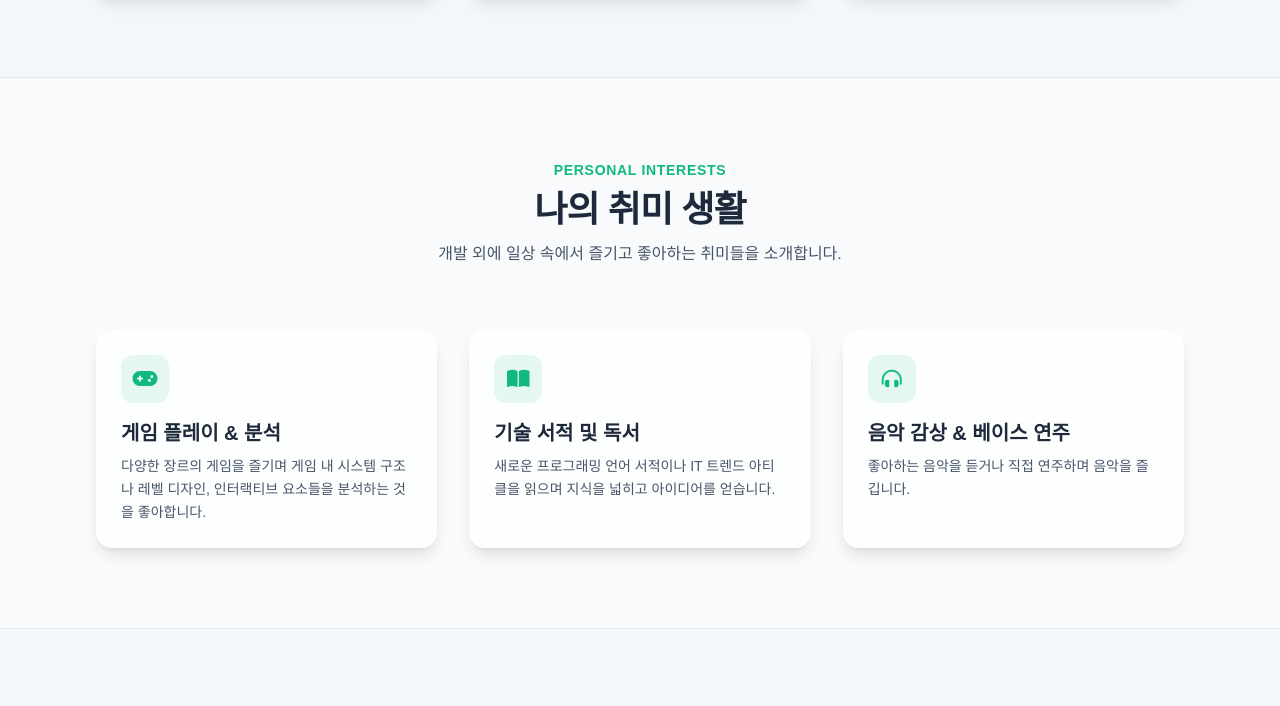
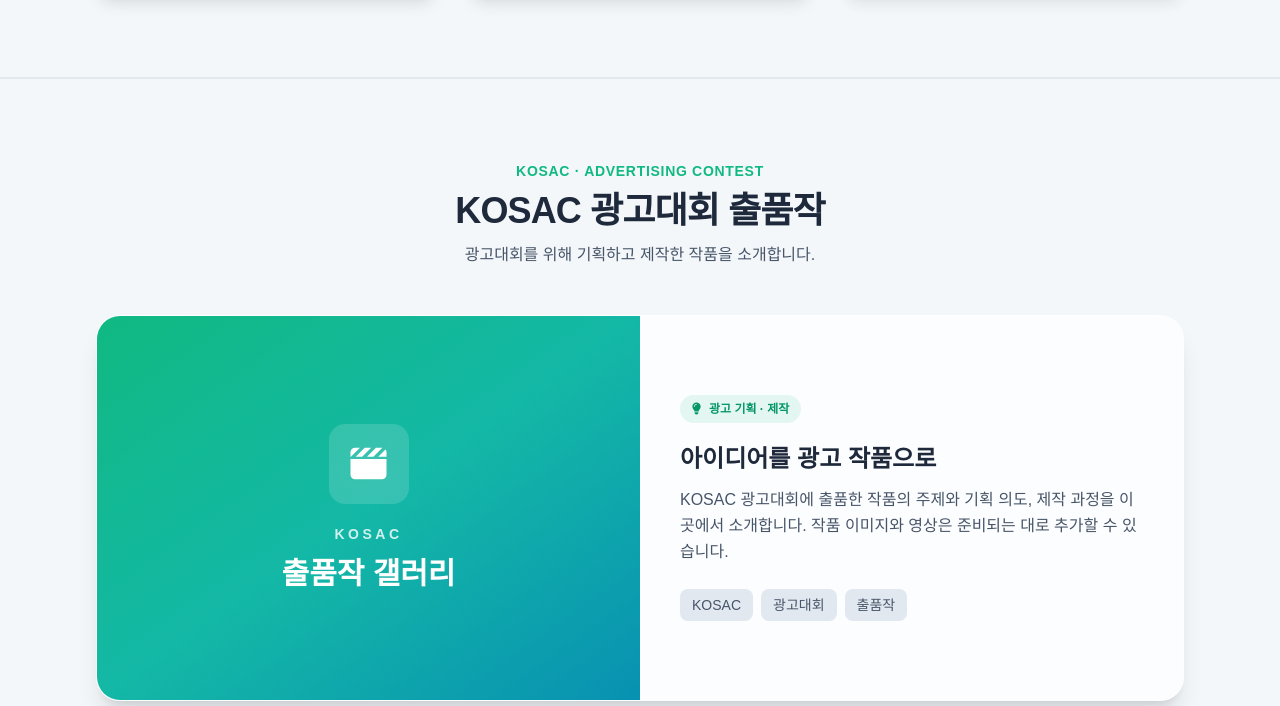
Before and after one commit to PJH031210/pjh031210.github.io, a plain HTML site: page index.html in a window 1280 px wide. Shown: the part 1452-2158 px from the top of the page. Drawn offline with nearby package versions, Linux system fonts and the light colour scheme; a web font is replaced by a local one.

Commit message:
Add KOSAC advertising contest portfolio section

```diff
--- a/index.html
+++ b/index.html
@@ -59,6 +59,9 @@
                 <a href="#games" class="hover:text-emerald-500 transition-colors flex items-center gap-1.5">
                     <i class="fa-solid fa-gamepad text-emerald-500"></i> 게임 아카이브
                 </a>
+                <a href="#kosac" class="hover:text-emerald-500 transition-colors flex items-center gap-1.5">
+                    <i class="fa-solid fa-bullhorn text-emerald-500"></i> KOSAC 출품작
+                </a>
                 <a href="#hobbies" class="hover:text-emerald-500 transition-colors flex items-center gap-1.5">
                     <i class="fa-solid fa-heart text-emerald-500"></i> 나의 취미
                 </a>
@@ -82,6 +85,7 @@
         <div id="mobile-menu" class="hidden md:hidden px-4 pt-2 pb-4 border-t border-slate-200 dark:border-slate-800 bg-white/90 dark:bg-slate-900/90 backdrop-blur-md">
             <a href="#about" class="block py-2 font-medium hover:text-emerald-500">소개</a>
             <a href="#games" class="block py-2 font-medium hover:text-emerald-500">게임 아카이브</a>
+            <a href="#kosac" class="block py-2 font-medium hover:text-emerald-500">KOSAC 출품작</a>
             <a href="#hobbies" class="block py-2 font-medium hover:text-emerald-500">나의 취미</a>
             <a href="#skills" class="block py-2 font-medium hover:text-emerald-500">기술 스택</a>
             <a href="#contact" class="block py-2 font-medium hover:text-emerald-500">연락하기</a>
@@ -217,6 +221,40 @@
                         </div>
                     </div>
                 </div>
+            </div>
+        </section>
+
+        <section id="kosac" class="py-20 bg-slate-100/50 dark:bg-slate-900/50 border-y border-slate-200 dark:border-slate-800">
+            <div class="max-w-6xl mx-auto px-4 sm:px-6 lg:px-8">
+                <div class="text-center max-w-2xl mx-auto mb-12">
+                    <span class="text-emerald-500 font-semibold text-sm tracking-wider uppercase">KOSAC · Advertising Contest</span>
+                    <h2 class="text-3xl sm:text-4xl font-extrabold mt-2 tracking-tight">KOSAC 광고대회 출품작</h2>
+                    <p class="text-slate-600 dark:text-slate-400 mt-3">광고대회를 위해 기획하고 제작한 작품을 소개합니다.</p>
+                </div>
+
+                <article class="glass-card rounded-3xl overflow-hidden shadow-xl grid grid-cols-1 md:grid-cols-2">
+                    <div class="min-h-64 md:min-h-96 bg-gradient-to-br from-emerald-500 via-teal-500 to-cyan-600 flex flex-col items-center justify-center p-8 text-white text-center">
+                        <div class="w-20 h-20 rounded-2xl bg-white/15 backdrop-blur flex items-center justify-center text-4xl mb-5">
+                            <i class="fa-solid fa-clapperboard"></i>
+                        </div>
+                        <span class="text-sm font-semibold uppercase tracking-[0.25em] text-white/80">KOSAC</span>
+                        <p class="mt-3 text-2xl sm:text-3xl font-extrabold">출품작 갤러리</p>
+                    </div>
+                    <div class="p-8 sm:p-10 flex flex-col justify-center">
+                        <span class="inline-flex self-start items-center gap-2 px-3 py-1.5 rounded-full bg-emerald-500/10 text-emerald-600 dark:text-emerald-400 text-xs font-semibold">
+                            <i class="fa-solid fa-lightbulb"></i> 광고 기획 · 제작
+                        </span>
+                        <h3 class="text-2xl font-bold mt-5">아이디어를 광고 작품으로</h3>
+                        <p class="text-slate-600 dark:text-slate-400 leading-relaxed mt-3">
+                            KOSAC 광고대회에 출품한 작품의 주제와 기획 의도, 제작 과정을 이곳에서 소개합니다. 작품 이미지와 영상은 준비되는 대로 추가할 수 있습니다.
+                        </p>
+                        <div class="flex flex-wrap gap-2 mt-6">
+                            <span class="px-3 py-1.5 rounded-lg bg-slate-200 dark:bg-slate-800 text-slate-600 dark:text-slate-300 text-sm">KOSAC</span>
+                            <span class="px-3 py-1.5 rounded-lg bg-slate-200 dark:bg-slate-800 text-slate-600 dark:text-slate-300 text-sm">광고대회</span>
+                            <span class="px-3 py-1.5 rounded-lg bg-slate-200 dark:bg-slate-800 text-slate-600 dark:text-slate-300 text-sm">출품작</span>
+                        </div>
+                    </div>
+                </article>
             </div>
         </section>
 
```
